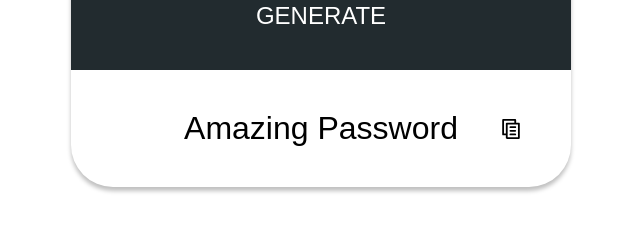
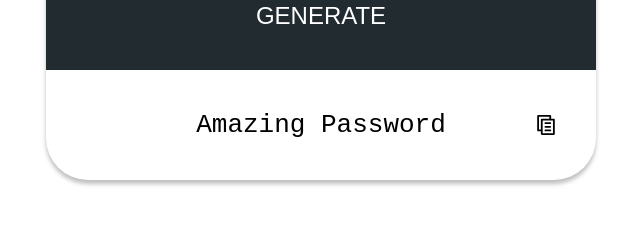
Before and after one commit to marcin-5/react-password-generator, a React (Create React App) app: page / in a window 1280 px wide. Shown: the part 319-550 px from the top of the page, without its empty margins (319-959 px from the left). Built offline with nearby package versions, Linux system fonts and the light colour scheme.

Commit message:
add copy to clipboard

```diff
--- a/src/components/PasswordGeneratorCard/style.module.css
+++ b/src/components/PasswordGeneratorCard/style.module.css
@@ -1,7 +1,7 @@
 .root {
   box-shadow: 0px 4px 4px 0px rgba(0, 0, 0, 0.25);
   border-radius: 42px;
-  width: 500px;
+  width: 550px;
 }
 
 .main {
--- a/src/components/PasswordGeneratorFooter/PasswordGeneratorFooter.jsx
+++ b/src/components/PasswordGeneratorFooter/PasswordGeneratorFooter.jsx
@@ -3,7 +3,7 @@ import s from "./style.module.css";
 
 export function PasswordGeneratorFooter(props) {
   return (
-    <div className={s.root}>
+    <div className={s.root} onClick={() => navigator.clipboard.writeText(props.password)}>
       <div>{props.password}</div>
       <img className={s.icon} src={copyPasteIcon} alt="Copy paste icon" />
     </div>
--- a/src/components/PasswordGeneratorFooter/style.module.css
+++ b/src/components/PasswordGeneratorFooter/style.module.css
@@ -3,6 +3,7 @@
   position: relative;
   padding: 40px;
   font-size: xx-large;
+  font-family: monospace;
   justify-content: center;
   align-items: center;
   cursor: pointer;
@@ -10,6 +11,6 @@
 
 .icon {
   position: absolute;
-  right: 50px;
+  right: 40px;
   width: 20px;
 }
```
